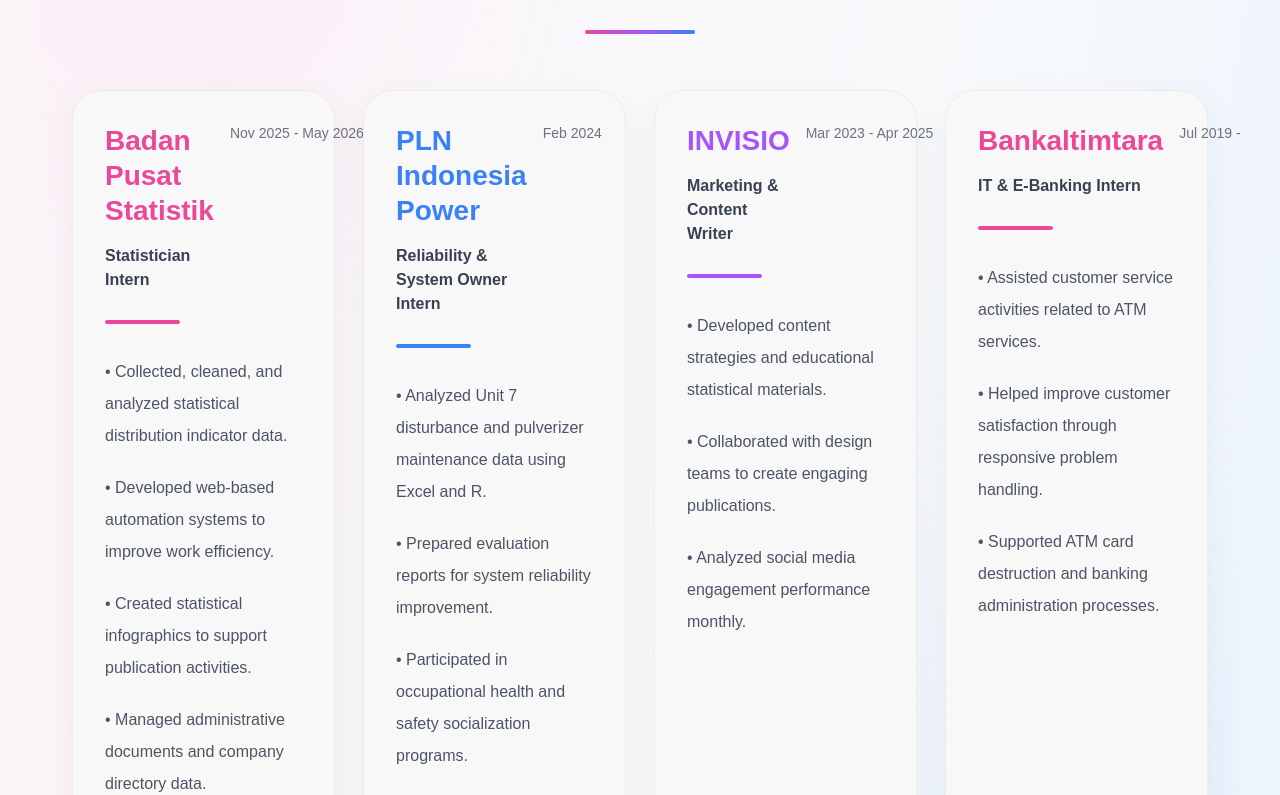
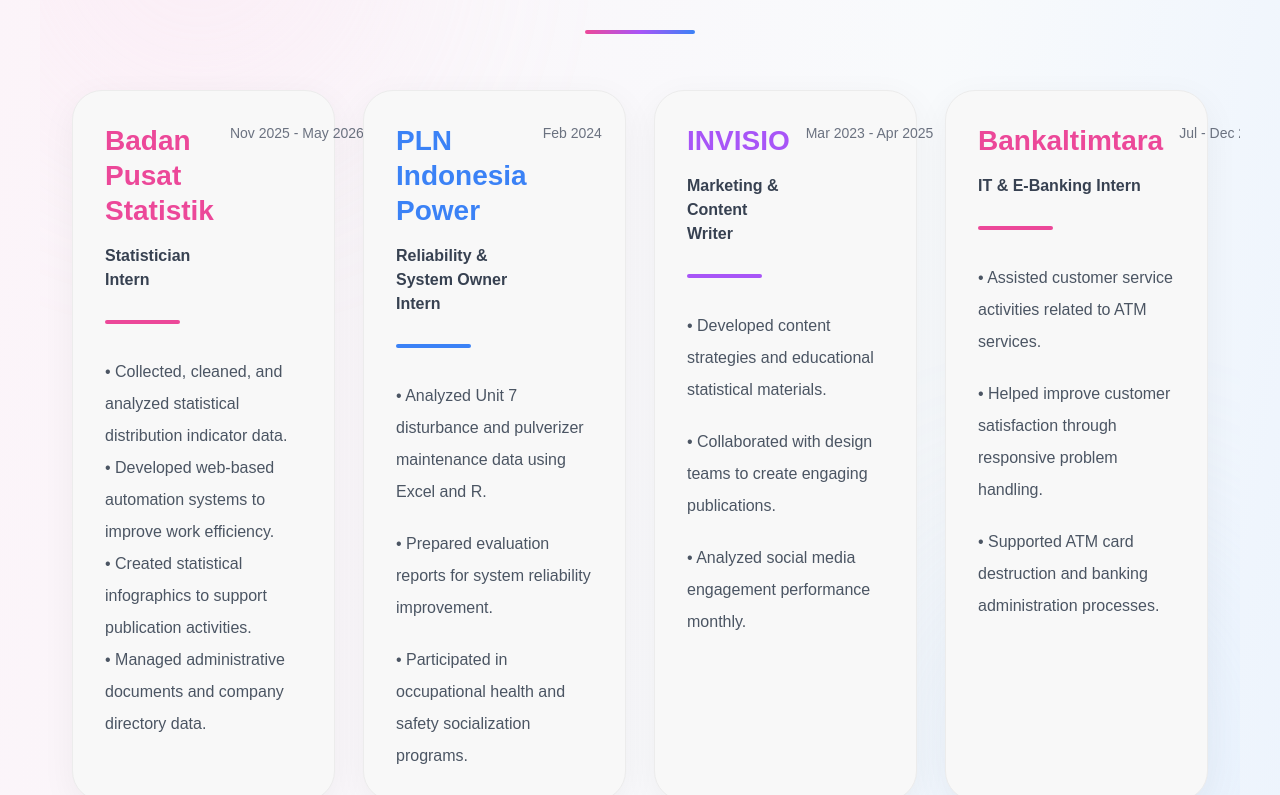
Before and after one commit to lintangntyas/portfolio, a Next.js app: page / in a window 1280 px wide. Shown: the part 1865-2660 px from the top of the page. Built offline with nearby package versions, Linux system fonts and the light colour scheme.

Commit message:
Update page.js

```diff
--- a/app/page.js
+++ b/app/page.js
@@ -395,7 +395,7 @@
             {/* LIST */}
             <ul
               className="
-                space-y-5
+
                 text-[#4b5563]
                 text-[16px]
                 leading-[2]
@@ -672,7 +672,7 @@
                   leading-[1.5]
                 "
               >
-                Jul 2019 - Dec 2019
+                Jul - Dec 2019
               </span>
 
             </div>
```
